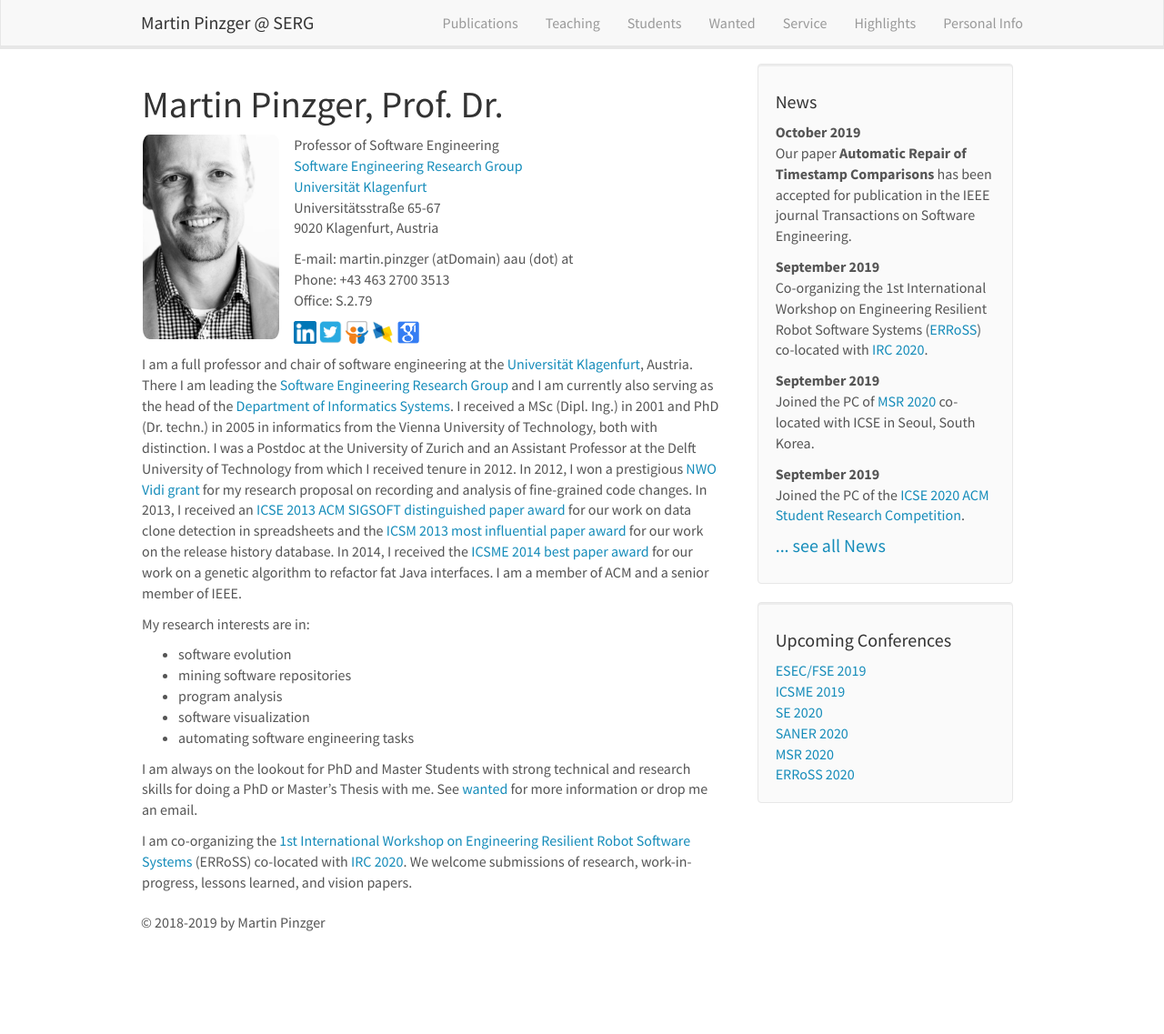
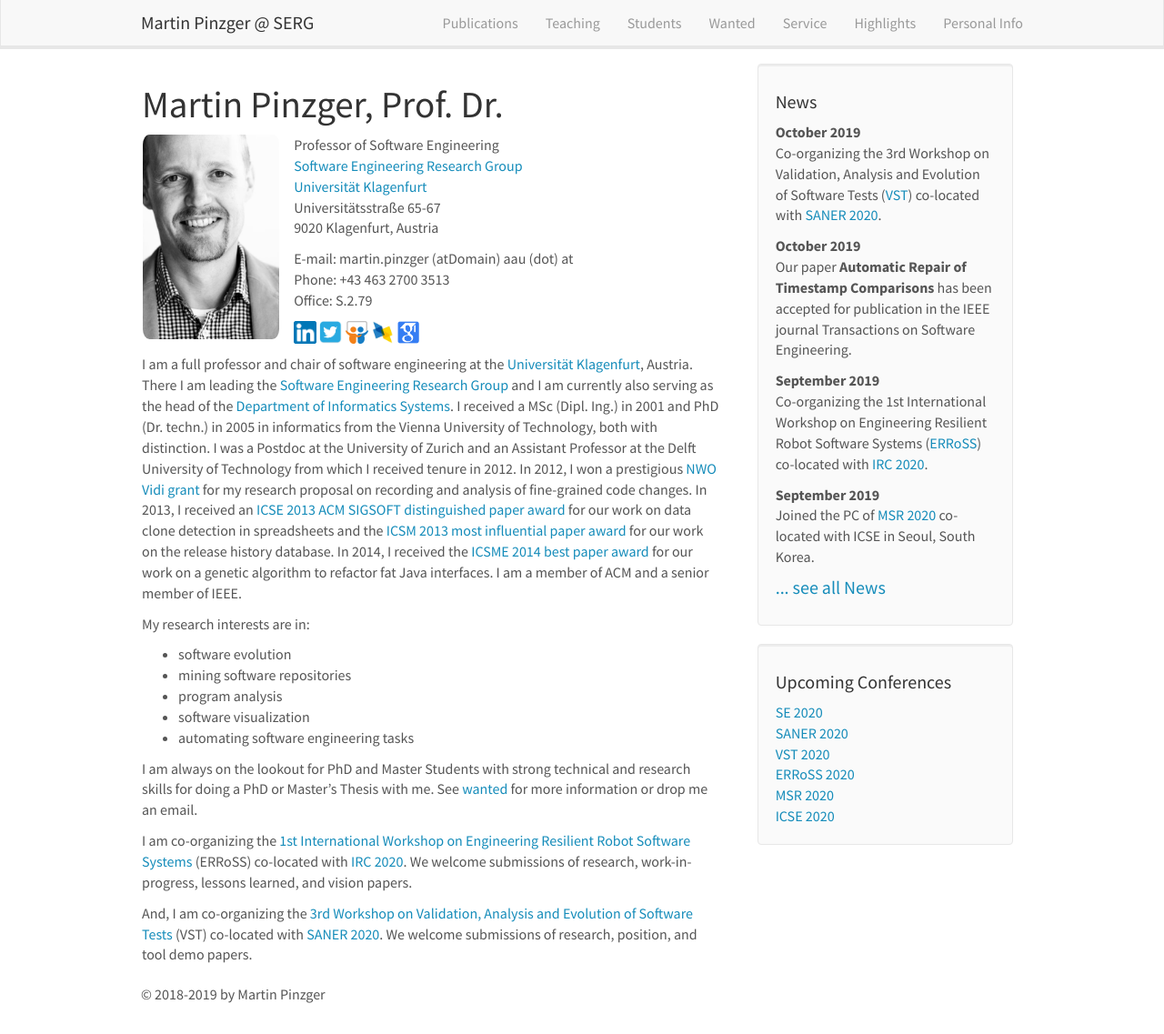
Before and after one commit to pinzger/pinzger.github.io, a Jekyll site: the page built from _pages/home.md, in a window 1280 px wide and 1137 px high. Shown: the whole window at 91% size. Built offline with Jekyll 4.4.1, drawn with Linux system fonts in a browser that asks for light colours; nearby versions of some CDN libraries.

Commit message:
added VST 2020

```diff
--- a/_data/news.yml
+++ b/_data/news.yml
@@ -1,3 +1,6 @@
+- date: <strong>October 2019</strong>
+  headline: "Co-organizing the 3rd Workshop on Validation, Analysis and Evolution of Software Tests (<a href=\"http://vst2020.scch.at/\">VST</a>) co-located with <a href=\"https://saner2020.csd.uwo.ca/\">SANER 2020</a>."
+
 - date: <strong>October 2019</strong>
   headline: "Our paper <strong>Automatic Repair of Timestamp Comparisons</strong> has been accepted for publication in the IEEE journal Transactions on Software Engineering."
 
--- a/_includes/conferences.html
+++ b/_includes/conferences.html
@@ -2,11 +2,11 @@
 <div class="well">
 <h4>Upcoming Conferences</h4>
 
-<a href="http://esec-fse19.ut.ee/">ESEC/FSE 2019</a> <br/>
-<a href="https://icsme2019.github.io/">ICSME 2019</a> <br/>
 <a href="http://se20.ocg.at/">SE 2020</a> <br/>
 <a href="https://saner2020.csd.uwo.ca/">SANER 2020</a> <br/>
+<a href="http://vst2020.scch.at/">VST 2020</a>  <br/>
+<a href="https://www.erross.org/">ERRoSS 2020</a>  <br/>
 <a href="http://2020.msrconf.org/">MSR 2020</a> <br/>
-<a href="https://www.erross.org/">ERRoSS 2020</a>
+<a href="https://conf.researchr.org/home/icse-2020">ICSE 2020</a> <br/>
 
 </div>
--- a/_pages/home.md
+++ b/_pages/home.md
@@ -42,3 +42,5 @@ My research interests are in:
 I am always on the lookout for PhD and Master Students with strong technical and research skills for doing a PhD or Master's Thesis with me. See [wanted](wanted) for more information or drop me an email.
 
 I am co-organizing the [1st International Workshop on Engineering Resilient Robot Software Systems](https://www.erross.org/) (ERRoSS) co-located with [IRC 2020](http://irc.asia.edu.tw/2020). We welcome submissions of research, work-in-progress, lessons learned, and vision papers.
+
+And, I am co-organizing the [3rd Workshop on Validation, Analysis and Evolution of Software Tests](http://vst2020.scch.at/) (VST) co-located with [SANER 2020](https://saner2020.csd.uwo.ca/). We welcome submissions of research, position, and tool demo papers.
--- a/_pages/service.md
+++ b/_pages/service.md
@@ -20,6 +20,7 @@ permalink: /service/
 * [WCRE 2010](http://web.soccerlab.polymtl.ca/wcre2010/) Program Co-Chair
 
 ### Co-Organizer
+* [VST 2020](http://vst2020.scch.at/) Co-Organizer
 * [ERRoSS 2020](https://www.erross.org/) Co-Organizer
 * [ICPC 2017](http://icpc2017.unibas.it/) ERA track Co-Chair
 * [FSE 2014](http://fse22.gatech.edu/) Publicity Co-Chair
@@ -32,8 +33,8 @@ permalink: /service/
 * [MSR 2006](http://msr.uwaterloo.ca/challenge/) Mining Challenge Chair
 
 ### Steering Committees
-* Chair of the steering committee of the International Conference on Software Analysis, Evolution, and Reengineering (SANER), 2019 -- present,
-* International Conference on Software Analysis, Evolution, and Reengineering (SANER), 2017 -- present,
+* Chair of the steering committee of the International Conference on Software Analysis, Evolution, and Reengineering (SANER), 2019 -- present
+* International Conference on Software Analysis, Evolution, and Reengineering (SANER), 2017 -- present
 * Working Conference on Mining Software Repositories (MSR), 2014 -- 2018
 
 ### Editorial-Boards
```
